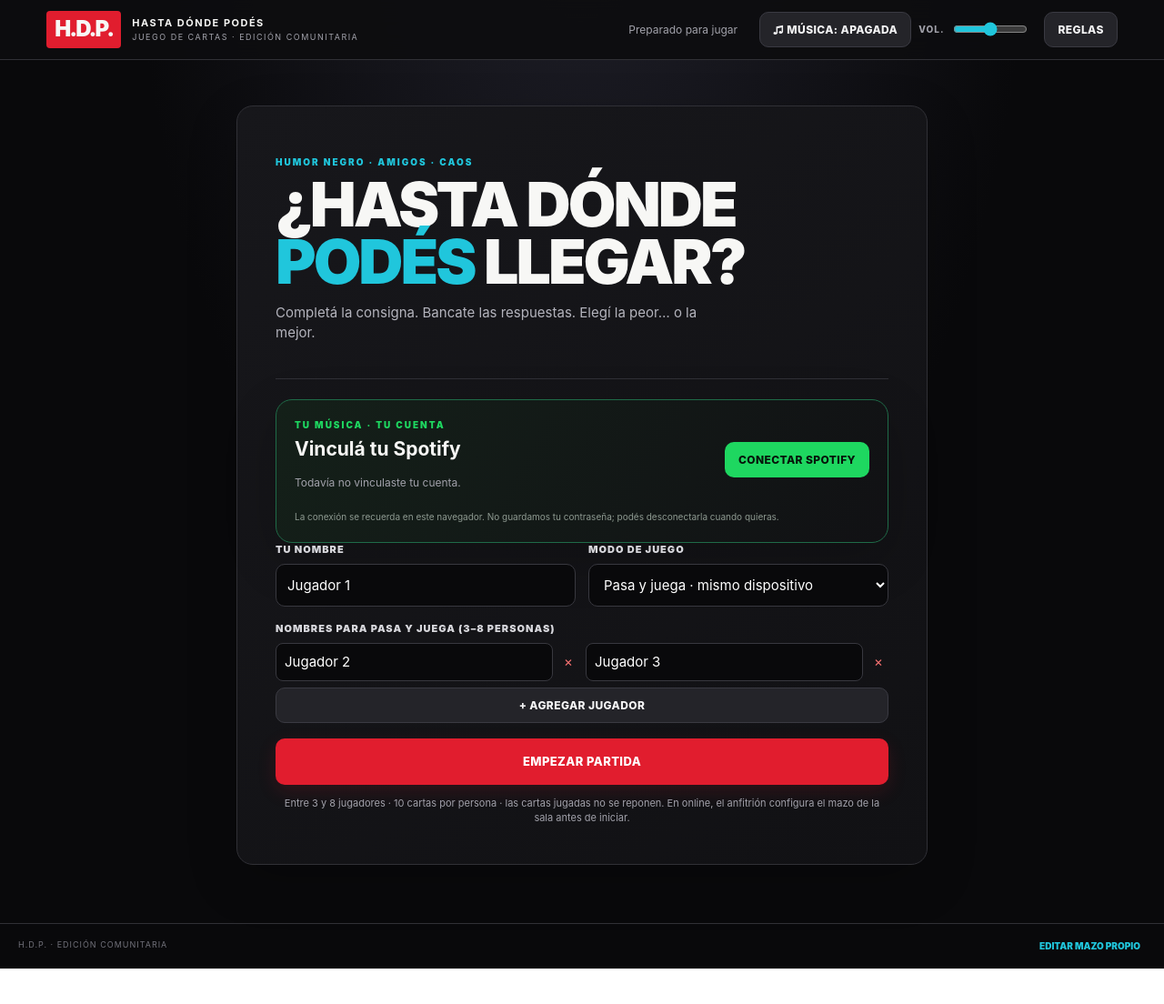
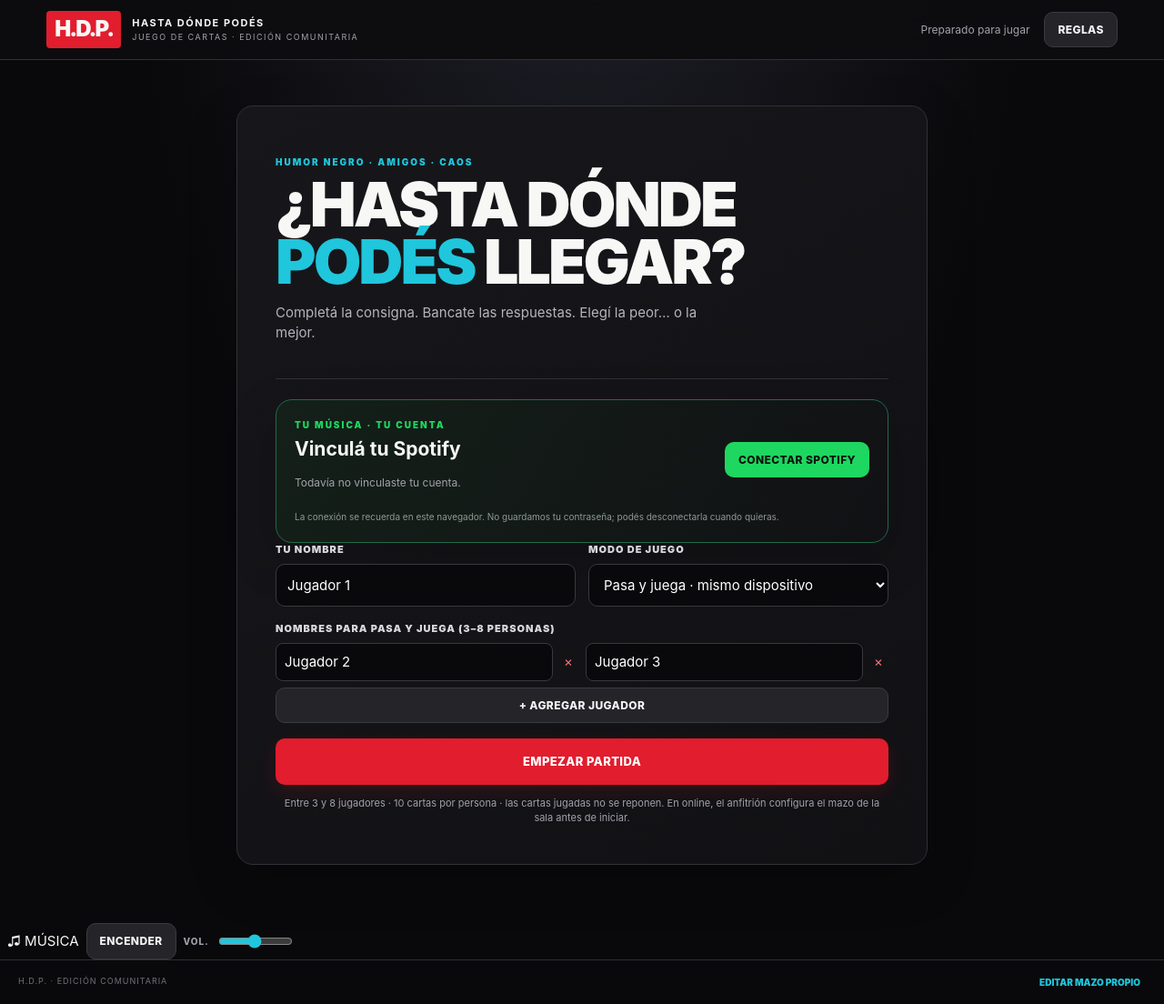
Before and after one commit to benjacogley462/HDP, a plain HTML site: page public/index.html in a window 1280 px wide. Shown: the whole page at 91% size. Before the commit the page ends 1065 px from the top, so only its background shows below. Drawn offline with Linux system fonts and the light colour scheme.

Commit message:
Keep music controls visible during gameplay

```diff
--- a/public/index.html
+++ b/public/index.html
@@ -9,7 +9,7 @@
 <header class="topbar">
   <div class="brand"><span class="logo">H.D.P.</span><div><strong>HASTA DÓNDE PODÉS</strong><small>JUEGO DE CARTAS · EDICIÓN COMUNITARIA</small></div></div>
   <div id="topStatus" class="top-status">Preparado para jugar</div>
-  <div class="music-controls"><button class="btn secondary" id="musicToggle" type="button">♫ Música: apagada</button><label class="volume-label" for="musicVolume">Vol.</label><input id="musicVolume" type="range" min="0" max="0.45" step="0.01" value="0.22" aria-label="Volumen de música"></div><button class="btn secondary" id="rulesBtn">Reglas</button>
+  <button class="btn secondary" id="rulesBtn">Reglas</button>
 </header>
 <main>
 <section id="setup" class="setup panel">
@@ -45,6 +45,7 @@
   <section class="hand-panel panel"><div class="hand-head"><div><span class="eyebrow">TU MANO</span><h2 id="handTitle">Elegí una carta</h2></div><span class="pill" id="handCount">10 cartas</span></div><div id="hand" class="hand"></div><div id="handActions" class="hand-actions"></div></section>
 </section>
 </main>
+<div class="music-controls music-dock" aria-label="Controles de música"><span class="music-dock-label">♫ MÚSICA</span><button class="btn secondary" id="musicToggle" type="button">Encender</button><label class="volume-label" for="musicVolume">Vol.</label><input id="musicVolume" type="range" min="0" max="0.45" step="0.01" value="0.22" aria-label="Volumen de música"></div>
 <div id="privacy" class="overlay hidden"><div class="modal"><div class="big-icon">◉</div><p class="eyebrow">TURNO PRIVADO</p><h2>Pasale la pantalla</h2><p>Ahora juega <strong id="privacyName">Jugador 2</strong>. Que nadie mire sus cartas.</p><button class="btn primary big" id="privacyOk">Ya tengo la pantalla</button></div></div>
 <div id="rules" class="overlay hidden"><div class="modal rules-modal"><button class="close" id="closeRules">×</button><p class="eyebrow">CÓMO SE JUEGA</p><h2>Reglas de la mesa</h2><ol><li>Cada jugador recibe <b>10 cartas blancas</b>. No se reponen.</li><li>La <b>Cantora</b> rota cada ronda y lee la consigna negra.</li><li>Todos eligen una carta blanca en secreto.</li><li>Cuando todos jugaron, se mezclan y la Cantora lee las respuestas una por una.</li><li>Todos votan la respuesta que prefieren. Está prohibido votarse a sí mismo.</li><li>La carta ganadora suma 1 punto. Si hay empate, cada respuesta empatada suma 1 punto.</li><li>La partida termina cuando todos se quedan sin cartas. Gana quien tenga más puntos.</li></ol><button class="btn primary" id="rulesOk">Entendido</button></div></div>
 <div id="toast" role="status" aria-live="polite"></div>
```
